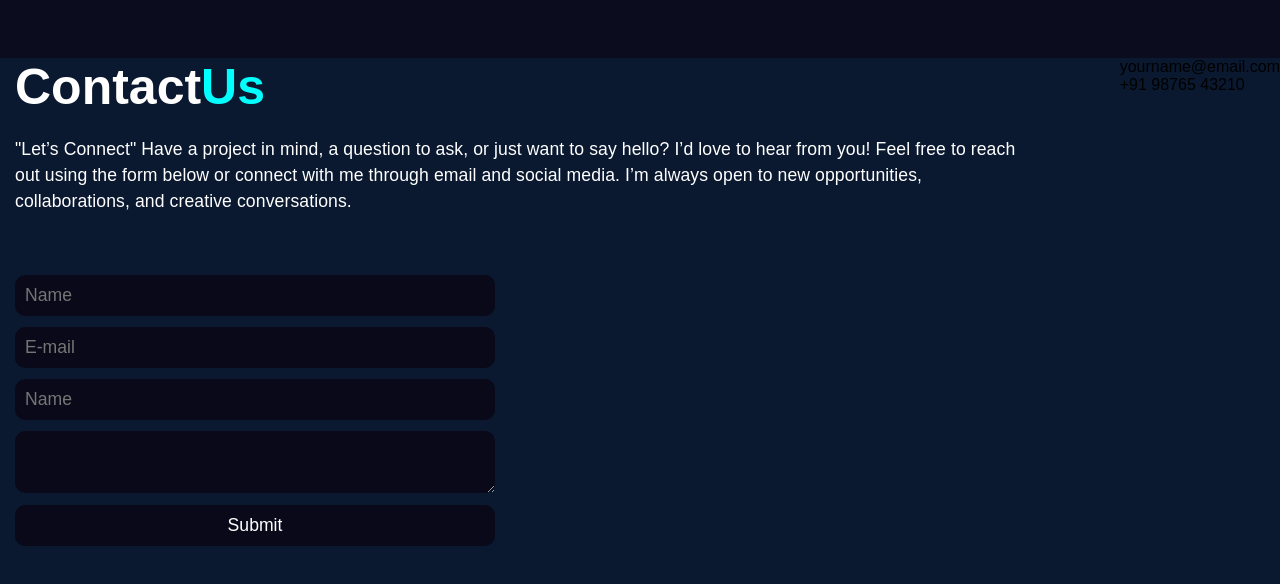
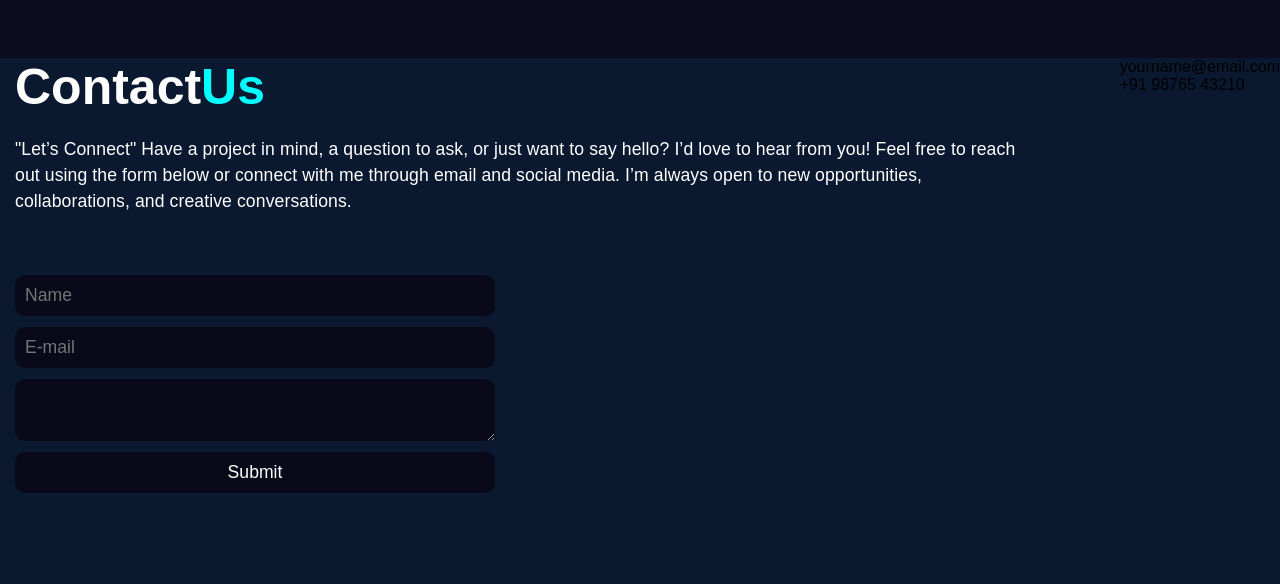
Before and after one commit to Harininethra-10/portfolio1, a plain HTML site: page index.html in a window 1280 px wide. Shown: the part 1693-2277 px from the top of the page. Drawn offline with nearby package versions, Linux system fonts and the light colour scheme; some icons are missing.

Commit message:
index.html
a2

```diff
--- a/index.html
+++ b/index.html
@@ -85,7 +85,6 @@
         <form action="">
             <input type="" placeholder="Name" required>
             <input type="email" name="email" id="" placeholder="E-mail" required>
-            <input type="" placeholder="Name" required>
             <textarea name="" id="" cols="30" row="10" placeholder="Your Message" required>
             </textarea>
             <input type="submit" name="" value="Submit" class="btn">
@@ -108,4 +107,5 @@
     </section>
 
 </body>
+
 </html>
```
